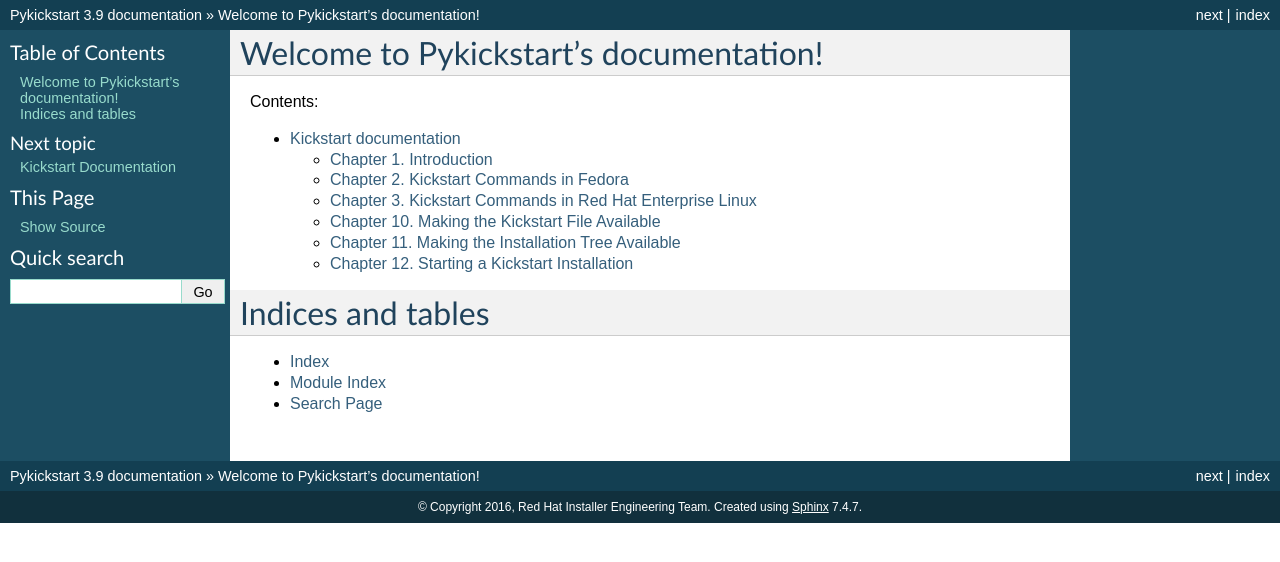
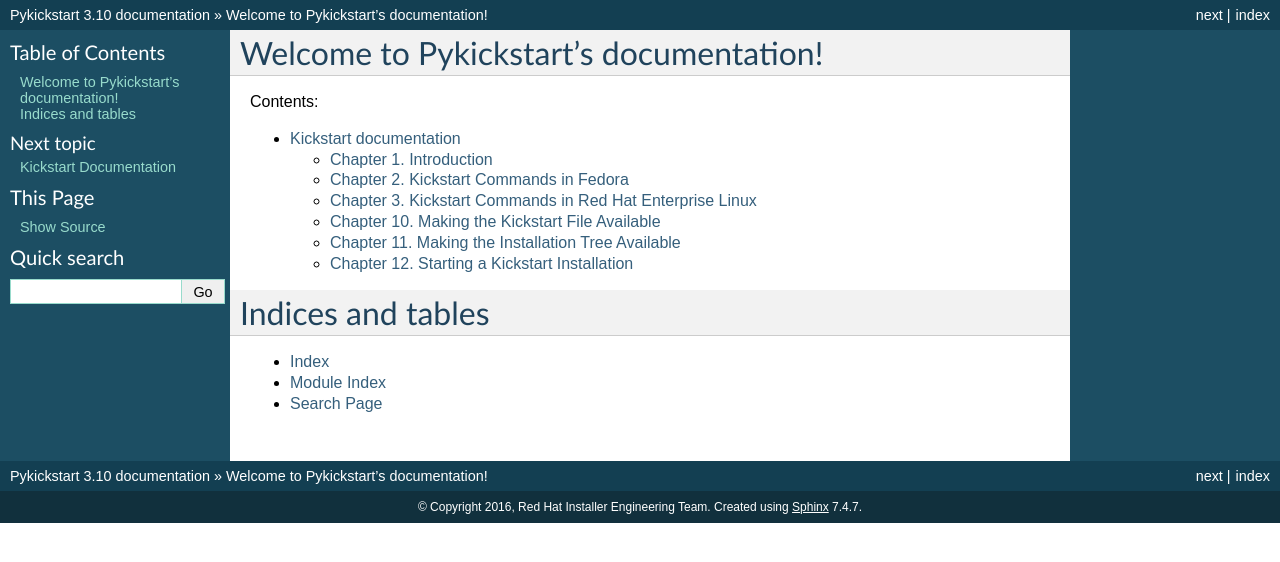
Before and after one commit to pykickstart/pykickstart, a Sphinx documentation site: the page built from docs/index.rst, in a window 1280 px wide. Shown: the top 562 px of the page. Built offline with Sphinx 7.4.7, drawn with Linux system fonts in a browser that asks for light colours.

Commit message:
New version.

```diff
--- a/docs/conf.py
+++ b/docs/conf.py
@@ -46,7 +46,7 @@
 copyright = u'2016, Red Hat Installer Engineering Team' # pylint: disable=redefined-builtin
 
 # The short X.Y version.
-version = '3.9'
+version = '3.10'
 # The full version, including alpha/beta/rc tags.
 release = version
 
--- a/setup.py
+++ b/setup.py
@@ -19,7 +19,7 @@
             move_file(old, new)
 
 setup(cmdclass={"install_scripts": install_scripts},
-      name='pykickstart', version='3.9',
+      name='pykickstart', version='3.10',
       description='Python module for manipulating kickstart files',
       author='Chris Lumens', author_email='clumens@redhat.com',
       url='http://fedoraproject.org/wiki/pykickstart',
```
Also changed, not shown: 2 other files.
